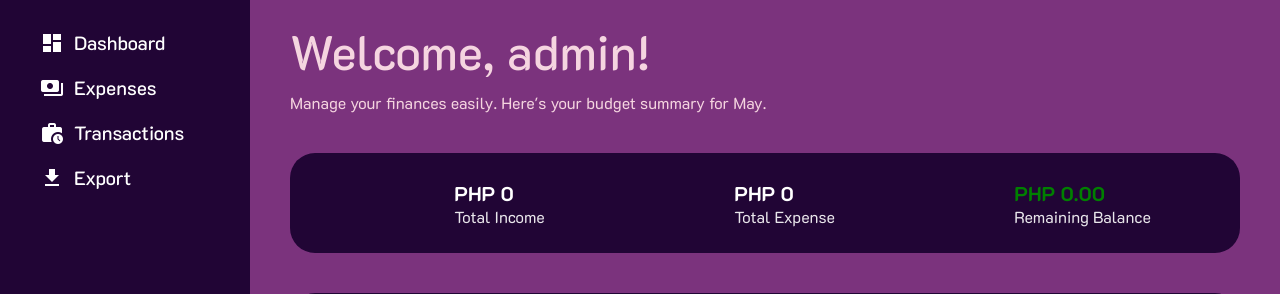
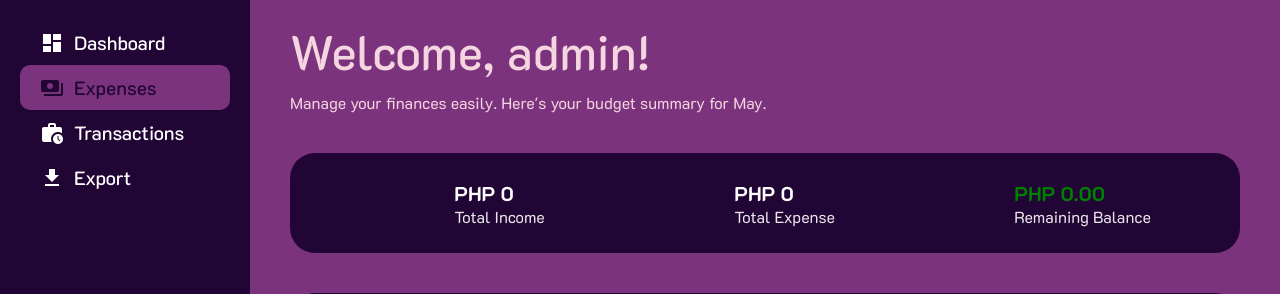
Before and after one commit to jasrulete/finance-app, a Django app: page /dashboard/ in a window 1280 px wide. Shown: the part 93-387 px from the top of the page. Run offline with Django 5.2, Linux system fonts and the light colour scheme; a user stored in the database is signed in; data comes from the database, SQL or seed files in the repository.

Commit message:
forgot active menu item

```diff
--- a/dashboard/templates/dashboard/dashboard.html
+++ b/dashboard/templates/dashboard/dashboard.html
@@ -123,7 +123,7 @@ var barChart = new Chart(ctx2, {
           <span class="material-icons">dashboard</span><span>Dashboard</span>
         </div>
       </a>
-      <div class="menu-item">
+      <div class="menu-item active">
         <div class="menu-icon">
             <span class="material-icons">payments</span>
         </div>
```
